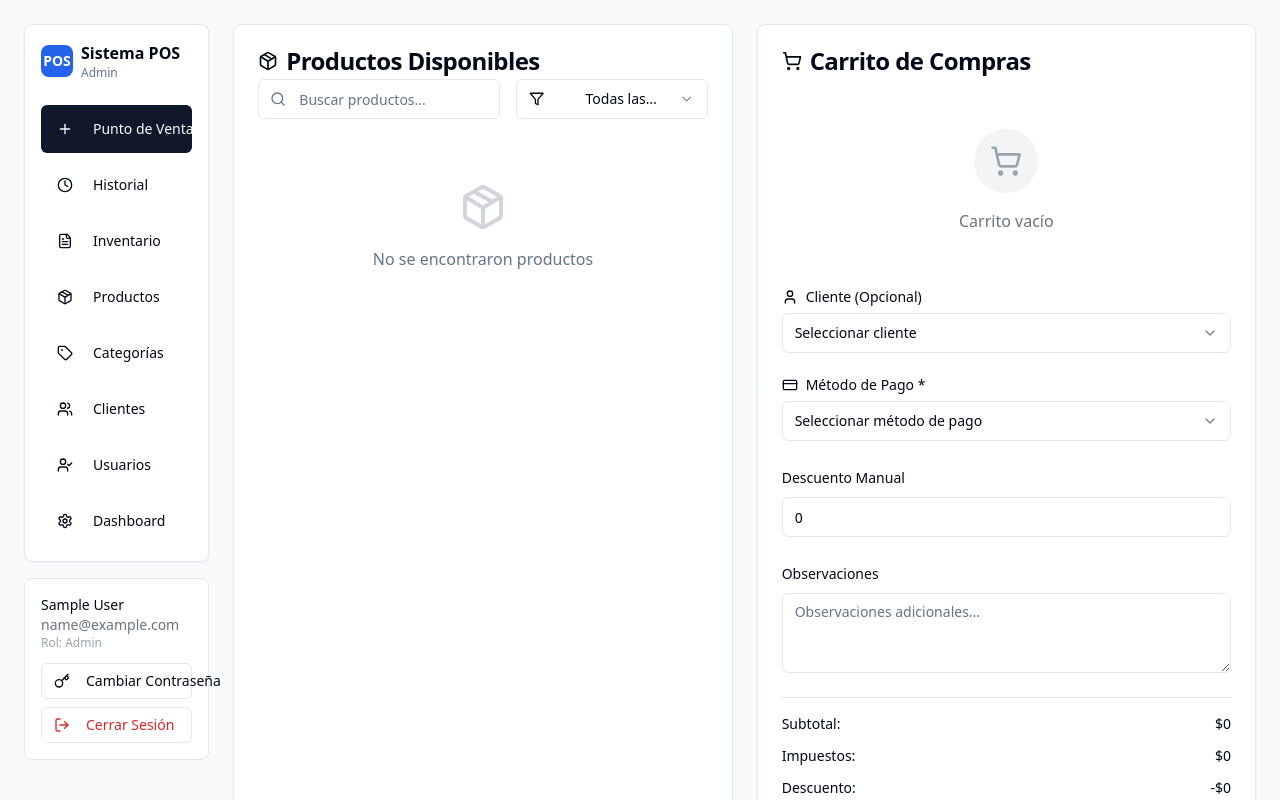
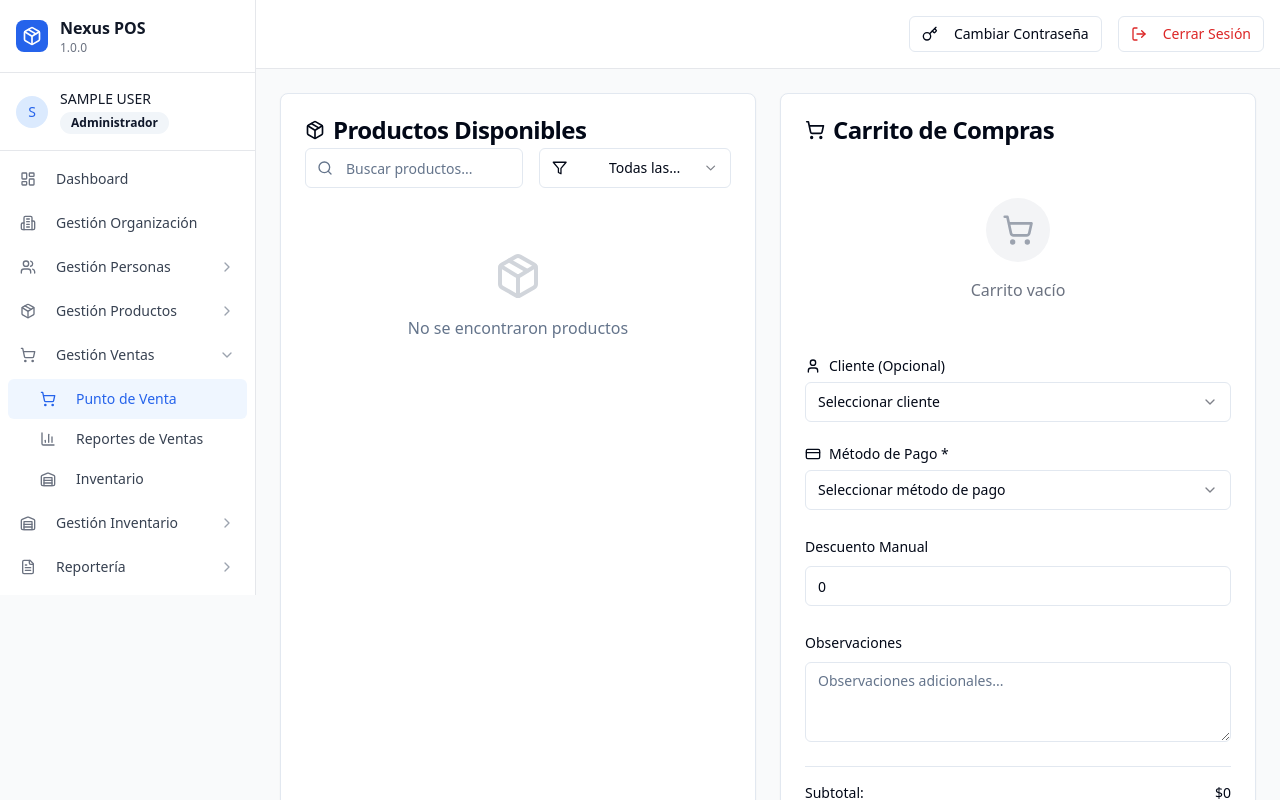
Before and after one commit to jahanbarraza/click-n-sell-pos, a React (Vite) app: page / in a window 1280 px wide. Shown: the top 800 px of the page. Built offline with nearby package versions, Linux system fonts and the light colour scheme; sample sign-in values are in the browser's storage.

Commit message:
feat: Rediseño completo de la barra de navegación lateral con submenús jerárquicos

```diff
--- a/src/components/pos/Navigation.tsx
+++ b/src/components/pos/Navigation.tsx
@@ -1,20 +1,29 @@
 
-import React from 'react';
+import React, { useState } from 'react';
 import { Button } from '@/components/ui/button';
-import { Card } from '@/components/ui/card';
 import { Badge } from '@/components/ui/badge';
-import { usePOS } from '@/contexts/POSContext';
+import { useAuth } from '@/contexts/AuthContext';
 import {
-  Settings,
+  LayoutDashboard,
+  Building2,
+  Users,
   User,
-  Clock,
+  UserCheck,
+  Shield,
+  CreditCard,
+  Package,
+  Tag,
+  Tags,
+  DollarSign,
+  Ruler,
+  ShoppingCart,
+  BarChart3,
+  Warehouse,
+  TrendingUp,
   FileText,
-  Plus,
-  AlertTriangle,
-  Users,
-  UserCheck,
-  Tag,
-  Package
+  Calendar,
+  ChevronRight,
+  ChevronDown
 } from 'lucide-react';
 
 interface NavigationProps {
@@ -22,69 +31,185 @@ interface NavigationProps {
   onViewChange: (view: string) => void;
 }
 
+interface MenuItem {
+  id: string;
+  label: string;
+  icon: React.ComponentType<any>;
+  children?: MenuItem[];
+}
+
 export const Navigation = ({ activeView, onViewChange }: NavigationProps) => {
-  const { userRole, getLowStockAlerts, cart } = usePOS();
-  const lowStockCount = getLowStockAlerts().length;
-  const cartItemCount = cart.reduce((sum, item) => sum + item.quantity, 0);
+  const { user } = useAuth();
+  const [expandedMenus, setExpandedMenus] = useState<string[]>(['gestion-ventas']);
 
-  const navItems = [
-    { id: 'pos', label: 'Punto de Venta', icon: Plus, badge: cartItemCount || undefined },
-    { id: 'sales', label: 'Historial', icon: Clock },
-    { id: 'inventory', label: 'Inventario', icon: FileText, badge: lowStockCount || undefined },
-    ...(userRole === 'admin' ? [
+  const menuItems: MenuItem[] = [
+    {
+      id: 'dashboard',
+      label: 'Dashboard',
+      icon: LayoutDashboard
+    },
+    {
+      id: 'gestion-organizacion',
+      label: 'Gestión Organización',
+      icon: Building2
+    },
+    {
+      id: 'gestion-personas',
+      label: 'Gestión Personas',
+      icon: Users,
+      children: [
+        { id: 'personas', label: 'Personas', icon: User },
+        { id: 'users', label: 'Usuarios', icon: UserCheck },
+        { id: 'roles', label: 'Roles', icon: Shield },
+        { id: 'tipos-identificacion', label: 'Tipos de Identificación', icon: CreditCard }
+      ]
+    },
+    {
+      id: 'gestion-productos',
+      label: 'Gestión Productos',
+      icon: Package,
+      children: [
         { id: 'products', label: 'Productos', icon: Package },
         { id: 'categories', label: 'Categorías', icon: Tag },
-      { id: 'customers', label: 'Clientes', icon: Users },
-      { id: 'users', label: 'Usuarios', icon: UserCheck },
-      { id: 'dashboard', label: 'Dashboard', icon: Settings }
-    ] : [])
+        { id: 'subcategorias', label: 'Subcategorías', icon: Tags },
+        { id: 'impuestos', label: 'Impuestos', icon: DollarSign },
+        { id: 'unidades', label: 'Unidades', icon: Ruler }
+      ]
+    },
+    {
+      id: 'gestion-ventas',
+      label: 'Gestión Ventas',
+      icon: ShoppingCart,
+      children: [
+        { id: 'pos', label: 'Punto de Venta', icon: ShoppingCart },
+        { id: 'sales', label: 'Reportes de Ventas', icon: BarChart3 },
+        { id: 'inventory', label: 'Inventario', icon: Warehouse }
+      ]
+    },
+    {
+      id: 'gestion-inventario',
+      label: 'Gestión Inventario',
+      icon: Warehouse,
+      children: [
+        { id: 'entradas-salidas', label: 'Entradas y Salidas', icon: TrendingUp }
+      ]
+    },
+    {
+      id: 'reporteria',
+      label: 'Reportería',
+      icon: FileText,
+      children: [
+        { id: 'cierre-diario', label: 'Cierre Diario', icon: Calendar }
+      ]
+    }
   ];
 
+  const toggleMenu = (menuId: string) => {
+    setExpandedMenus(prev =>
+      prev.includes(menuId)
+        ? prev.filter(id => id !== menuId)
+        : [...prev, menuId]
+    );
+  };
+
+  const isMenuExpanded = (menuId: string) => expandedMenus.includes(menuId);
+
+  const isActiveItem = (itemId: string) => {
+    return activeView === itemId;
+  };
+
+  const isParentActive = (item: MenuItem) => {
+    if (item.children) {
+      return item.children.some(child => isActiveItem(child.id));
+    }
+    return false;
+  };
+
+  const renderMenuItem = (item: MenuItem, level: number = 0) => {
+    const hasChildren = item.children && item.children.length > 0;
+    const isExpanded = isMenuExpanded(item.id);
+    const isActive = isActiveItem(item.id);
+    const isParentOfActive = isParentActive(item);
+
     return (
-    <Card className="p-4 h-full">
-      <div className="flex flex-col space-y-2">
-        <div className="flex items-center space-x-2 mb-4">
+      <div key={item.id}>
+        <Button
+          variant="ghost"
+          className={`w-full justify-start h-10 px-3 ${
+            level > 0 ? 'pl-8' : 'pl-3'
+          } ${
+            isActive
+              ? 'bg-blue-50 text-blue-600 hover:bg-blue-50'
+              : 'text-gray-700 hover:bg-gray-50'
+          }`}
+          onClick={() => {
+            if (hasChildren) {
+              toggleMenu(item.id);
+            } else {
+              onViewChange(item.id);
+            }
+          }}
+        >
+          <item.icon className={`h-4 w-4 mr-3 ${isActive ? 'text-blue-600' : 'text-gray-500'}`} />
+          <span className="flex-1 text-left text-sm">{item.label}</span>
+          {hasChildren && (
+            isExpanded ? (
+              <ChevronDown className="h-4 w-4 text-gray-400" />
+            ) : (
+              <ChevronRight className="h-4 w-4 text-gray-400" />
+            )
+          )}
+        </Button>
+
+        {hasChildren && isExpanded && (
+          <div className="mt-1">
+            {item.children!.map(child => renderMenuItem(child, level + 1))}
+          </div>
+        )}
+      </div>
+    );
+  };
+
+  return (
+    <div className="w-64 bg-white border-r border-gray-200 h-full flex flex-col">
+      {/* Header */}
+      <div className="p-4 border-b border-gray-200">
+        <div className="flex items-center space-x-3">
           <div className="w-8 h-8 bg-blue-600 rounded-lg flex items-center justify-center">
-            <span className="text-white font-bold text-sm">POS</span>
+            <Package className="h-5 w-5 text-white" />
           </div>
           <div>
-            <h2 className="font-semibold">Sistema POS</h2>
-            <p className="text-xs text-muted-foreground capitalize">{userRole}</p>
+            <h2 className="font-semibold text-gray-900">Nexus POS</h2>
+            <p className="text-xs text-gray-500">1.0.0</p>
+          </div>
         </div>
       </div>
 
-        {navItems.map((item) => (
-          <Button
-            key={item.id}
-            variant={activeView === item.id ? 'default' : 'ghost'}
-            className="justify-start h-12 px-4"
-            onClick={() => onViewChange(item.id)}
-          >
-            <item.icon className="mr-3 h-5 w-5" />
-            <span className="flex-1 text-left">{item.label}</span>
-            {item.badge && (
-              <Badge
-                variant={item.id === 'inventory' && lowStockCount > 0 ? 'destructive' : 'secondary'}
-                className="ml-2"
-              >
-                {item.badge}
+      {/* User Info */}
+      <div className="p-4 border-b border-gray-200">
+        <div className="flex items-center space-x-3">
+          <div className="w-8 h-8 bg-blue-100 rounded-full flex items-center justify-center">
+            <span className="text-blue-600 font-medium text-sm">
+              {user?.name?.charAt(0)?.toUpperCase() || 'U'}
+            </span>
+          </div>
+          <div className="flex-1">
+            <p className="font-medium text-gray-900 text-sm">
+              {user?.name?.toUpperCase() || 'USUARIO'}
+            </p>
+            <Badge variant="secondary" className="text-xs">
+              {user?.role === 'admin' ? 'Administrador' : 'Usuario'}
             </Badge>
-            )}
-          </Button>
-        ))}
+          </div>
+        </div>
+      </div>
 
-        {lowStockCount > 0 && (
-          <div className="mt-4 p-3 bg-orange-50 border border-orange-200 rounded-lg">
-            <div className="flex items-center space-x-2 text-orange-800">
-              <AlertTriangle className="h-4 w-4" />
-              <span className="text-sm font-medium">Stock Bajo</span>
+      {/* Navigation Menu */}
+      <div className="flex-1 overflow-y-auto p-2">
+        <div className="space-y-1">
+          {menuItems.map(item => renderMenuItem(item))}
         </div>
-            <p className="text-xs text-orange-600 mt-1">
-              {lowStockCount} producto{lowStockCount !== 1 ? 's' : ''} con stock bajo
-            </p>
       </div>
-        )}
     </div>
-    </Card>
   );
 };
--- a/src/pages/Index.tsx
+++ b/src/pages/Index.tsx
@@ -84,51 +84,40 @@ const Index = () => {
 
   return (
     <POSProvider>
-      <div className="min-h-screen bg-gray-50">
-        <div className="grid grid-cols-12 gap-6 p-6 h-screen">
+      <div className="min-h-screen bg-gray-50 flex">
         {/* Sidebar Navigation */}
-          <div className="col-span-12 lg:col-span-2">
-            <div className="space-y-4">
         <Navigation activeView={activeView} onViewChange={setActiveView} />
 
-              {/* User Info and Actions */}
-              <div className="bg-white p-4 rounded-lg border space-y-3">
-                <div className="text-sm">
-                  <p className="font-medium">{user.name}</p>
-                  <p className="text-gray-500">{user.email}</p>
-                  <p className="text-xs text-gray-400 capitalize">Rol: {user.role}</p>
-                </div>
-
-                <div className="space-y-2">
+        {/* Main Content */}
+        <div className="flex-1 flex flex-col">
+          {/* Top Bar */}
+          <div className="bg-white border-b border-gray-200 p-4">
+            <div className="flex items-center justify-end space-x-4">
               <Button
                 variant="outline"
                 size="sm"
                 onClick={() => setActiveView('update-password')}
-                    className="w-full justify-start"
+                className="flex items-center space-x-2"
               >
-                    <Key className="mr-2 h-4 w-4" />
-                    Cambiar Contraseña
+                <Key className="h-4 w-4" />
+                <span>Cambiar Contraseña</span>
               </Button>
 
               <Button
                 variant="outline"
                 size="sm"
                 onClick={handleLogout}
-                    className="w-full justify-start text-red-600 hover:text-red-700 hover:bg-red-50"
+                className="flex items-center space-x-2 text-red-600 hover:text-red-700 hover:bg-red-50"
               >
-                    <LogOut className="mr-2 h-4 w-4" />
-                    Cerrar Sesión
+                <LogOut className="h-4 w-4" />
+                <span>Cerrar Sesión</span>
               </Button>
             </div>
           </div>
-            </div>
-          </div>
 
-          {/* Main Content */}
-          <div className="col-span-12 lg:col-span-10">
-            <div className="h-full">
+          {/* Page Content */}
+          <div className="flex-1 p-6">
             {renderMainContent()}
-            </div>
           </div>
         </div>
       </div>
```
Lines whose indentation alone changed are shown as unchanged.
